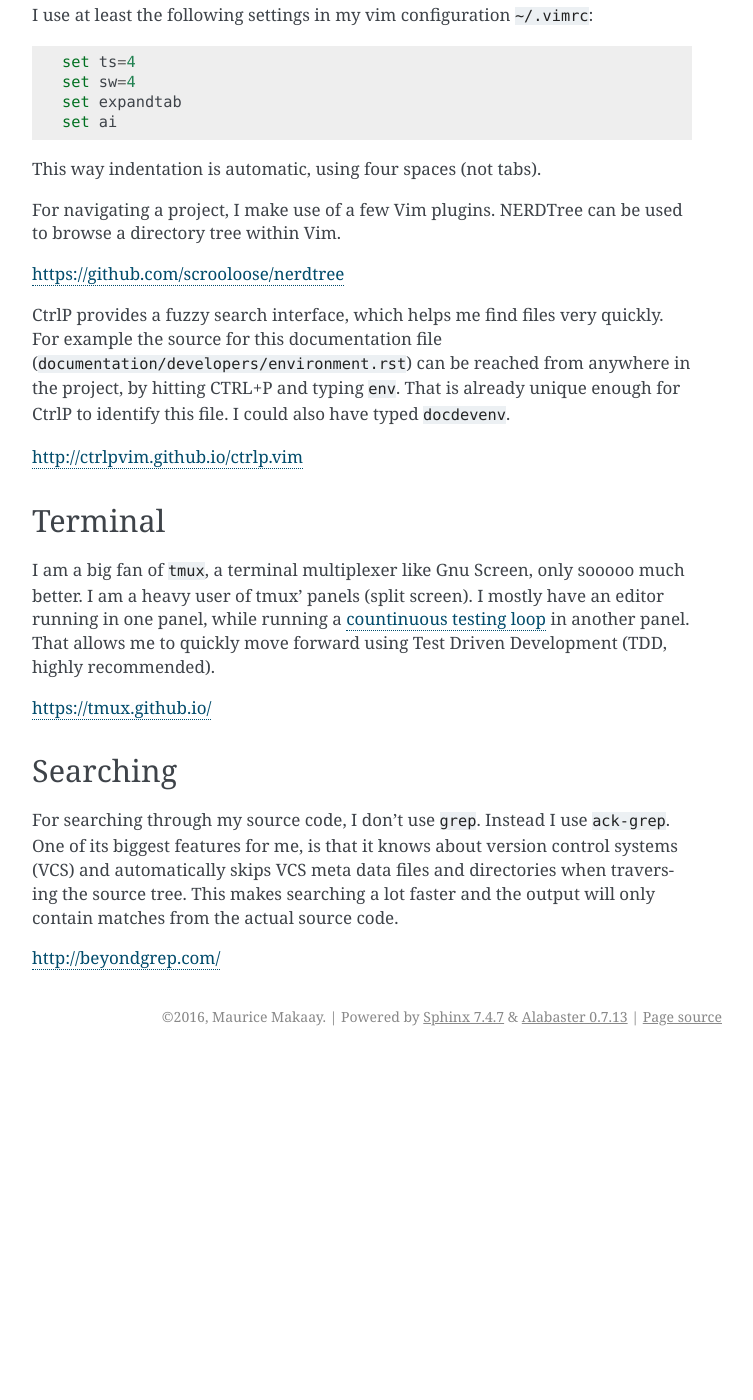
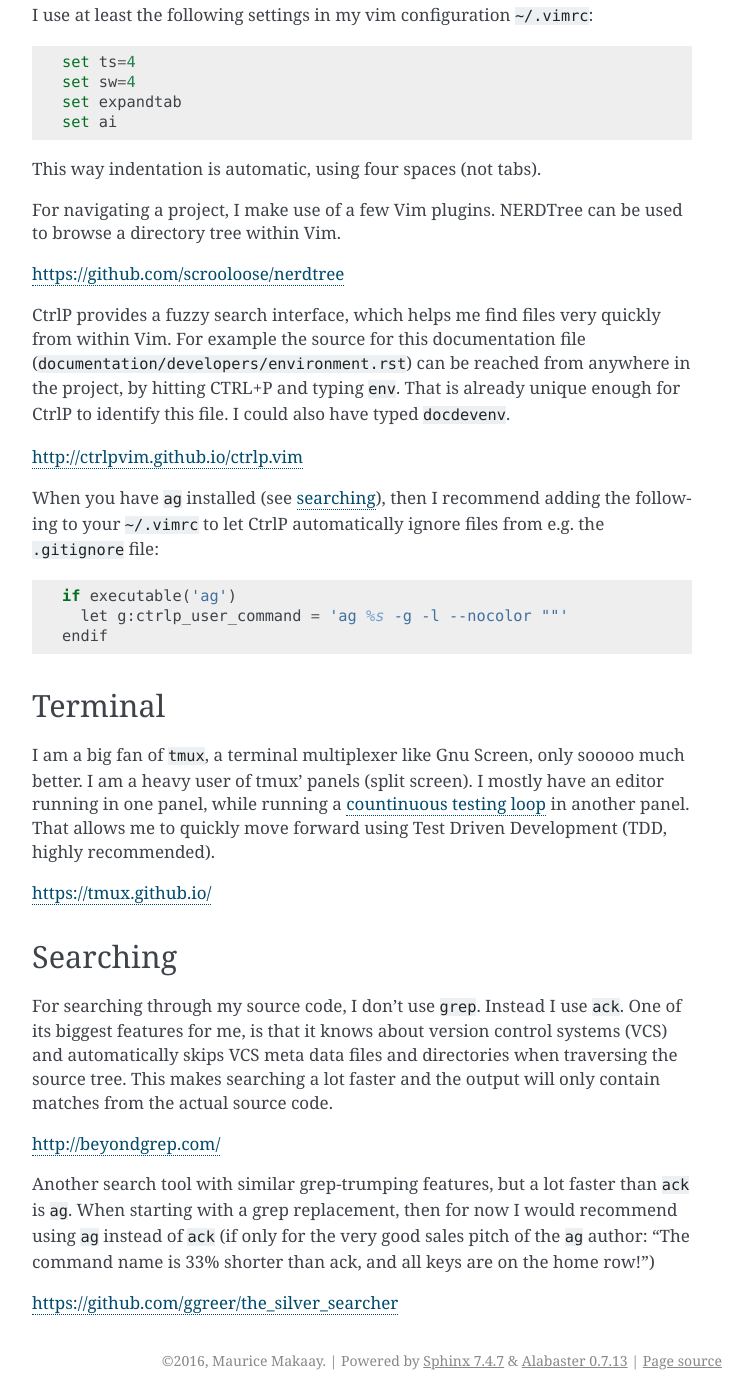
Before and after one commit to mmakaay/flask_micron, a Sphinx documentation site: the page built from documentation/developers/environment.rst, in a window 1280 px wide and 1400 px high, scrolled down 2662 px. Shown: the whole window, without its empty margins (388-1141 px from the left). Built offline with Sphinx 7.4.7, drawn with Linux system fonts in a browser that asks for light colours; before the commit the page ends 3718 px from its top, so only the background shows below that.

Commit message:
Added information about using 'ag'

```diff
--- a/documentation/developers/environment.rst
+++ b/documentation/developers/environment.rst
@@ -148,12 +148,20 @@
 https://github.com/scrooloose/nerdtree
 
 CtrlP provides a fuzzy search interface, which helps me find files very
-quickly. For example the source for this documentation file
+quickly from within Vim. For example the source for this documentation file
 (``documentation/developers/environment.rst``) can be reached from anywhere in
 the project, by hitting CTRL+P and typing ``env``.  That is already unique
 enough for CtrlP to identify this file. I could also have typed ``docdevenv``.
 
 http://ctrlpvim.github.io/ctrlp.vim
+
+When you have ``ag`` installed (see :ref:`searching <dev_searching>`), then
+I recommend adding the following to your ``~/.vimrc`` to let CtrlP
+automatically ignore files from e.g. the ``.gitignore`` file::
+
+    if executable('ag')
+      let g:ctrlp_user_command = 'ag %s -g -l --nocolor ""'
+    endif
 
 .. _dev_terminal:
 
@@ -169,13 +177,23 @@
 
 https://tmux.github.io/
 
+.. _dev_searching:
+
 Searching
 ---------
 
 For searching through my source code, I don't use ``grep``. Instead I use
-``ack-grep``. One of its biggest features for me, is that it knows about
+``ack``. One of its biggest features for me, is that it knows about
 version control systems (VCS) and automatically skips VCS meta data files
 and directories when traversing the source tree. This makes searching a lot
 faster and the output will only contain matches from the actual source code.
 
 http://beyondgrep.com/
+
+Another search tool with similar grep-trumping features, but a lot faster
+than ``ack`` is ``ag``. When starting with a grep replacement, then for now
+I would recommend using ``ag`` instead of ``ack`` (if only for the very good
+sales pitch of the ``ag`` author: "The command name is 33% shorter than ack,
+and all keys are on the home row!")
+
+https://github.com/ggreer/the_silver_searcher
```
